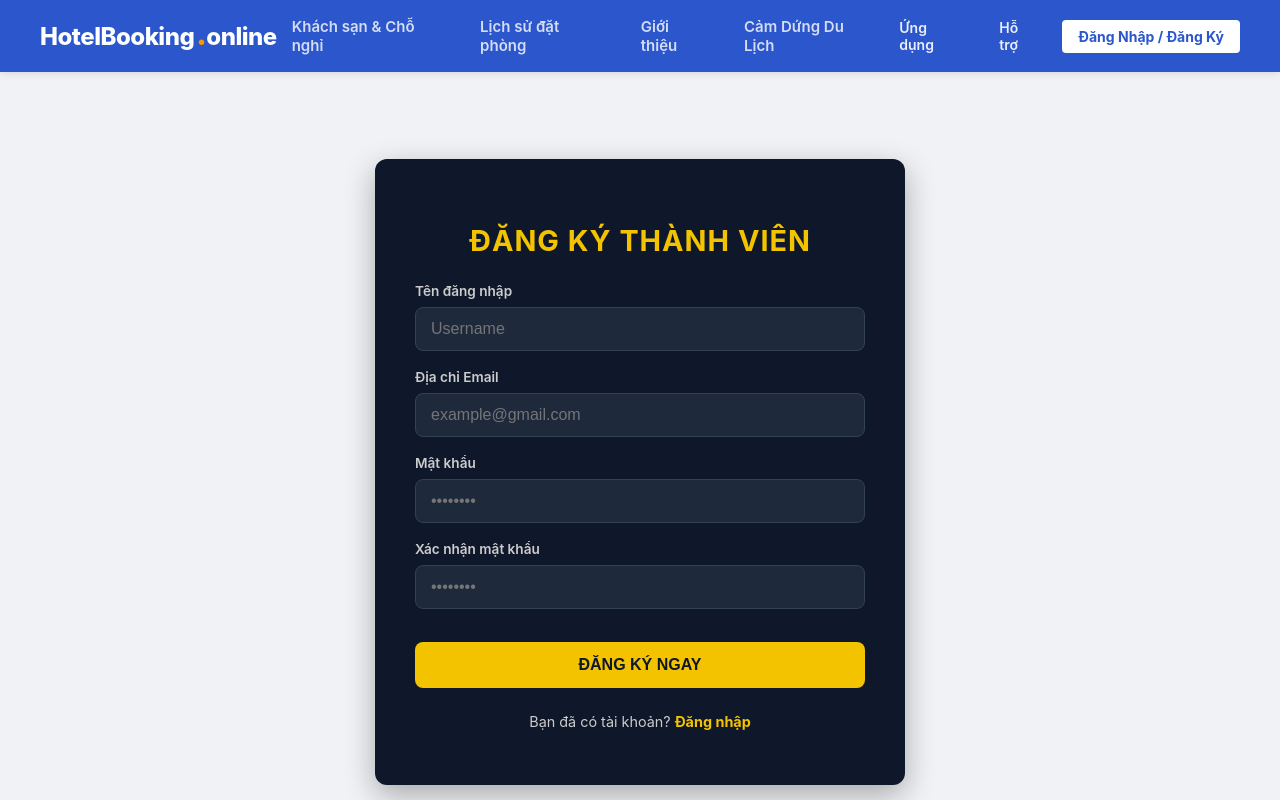
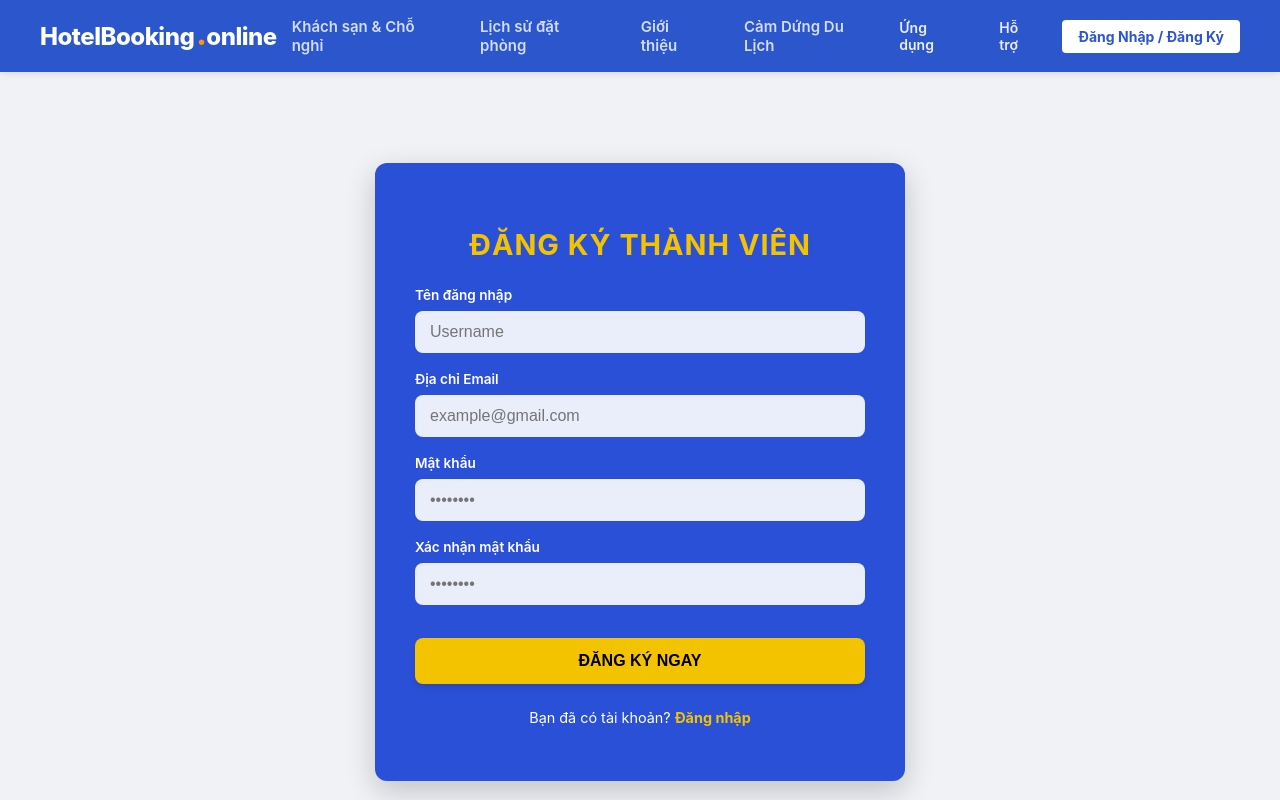
Before and after one commit to school4n/CDTT, a React (Create React App) app in the folder frontend/: page /register in a window 1280 px wide. Shown: the top 800 px of the page. Built offline with nearby package versions, Linux system fonts and the light colour scheme.

Commit message:
Update Register.js

```diff
--- a/frontend/src/pages/Register.js
+++ b/frontend/src/pages/Register.js
@@ -3,12 +3,12 @@ import { useNavigate, Link } from "react-router-dom";
 import axiosClient from "../api/config";
 import emailjs from '@emailjs/browser';
 
-// 🎨 LUXURY THEME COLORS
-const ROYAL_COLOR = "#f3c300";
-const DARK_BG = "#0f172a";
+// 🎨 CẬP NHẬT ĐỊNH NGHĨA STYLE MÀU XANH
+const ROYAL_COLOR = "#f3c300"; // Màu vàng nhấn
+const DARK_BLUE_BG = "#2b50d8"; // Màu xanh dương chủ đạo (khớp với ảnh bạn gửi)
 const LIGHT_BG = "#f0f2f5";
-const INPUT_BG = "#1e293b";
-const TEXT_COLOR = "#ccc";
+const INPUT_LIGHT_BG = "#e8f0fe"; // Màu nền input xanh nhạt khi focus
+const TEXT_WHITE = "#ffffff";
 
 const styles = {
     pageContainer: {
@@ -23,9 +23,9 @@ const styles = {
         width: '100%',
         maxWidth: '450px',
         padding: '40px',
-        backgroundColor: DARK_BG,
+        backgroundColor: DARK_BLUE_BG, // 🔵 Thay đổi từ DARK_BG sang xanh dương
         borderRadius: '12px',
-        boxShadow: '0 10px 30px rgba(0,0,0,0.3)',
+        boxShadow: '0 10px 30px rgba(0,0,0,0.2)',
         textAlign: 'center',
     },
     heading: {
@@ -41,7 +41,7 @@ const styles = {
         textAlign: 'left',
     },
     label: {
-        color: TEXT_COLOR,
+        color: TEXT_WHITE, // ⚪ Chuyển nhãn sang màu trắng để nổi bật trên nền xanh
         display: 'block',
         marginBottom: '8px',
         fontSize: '0.85rem',
@@ -51,9 +51,9 @@ const styles = {
         width: '100%',
         padding: '12px 15px',
         borderRadius: '8px',
-        border: '1px solid #334155',
-        backgroundColor: INPUT_BG,
-        color: '#fff',
+        border: 'none', // Bỏ viền để trông hiện đại hơn
+        backgroundColor: "rgba(255, 255, 255, 0.9)", // ⚪ Nền trắng mờ cho input
+        color: "#333", // Chữ trong input màu tối để dễ đọc
         fontSize: '1rem',
         boxSizing: 'border-box',
         outline: 'none',
@@ -62,26 +62,26 @@ const styles = {
         width: '100%',
         padding: '14px',
         backgroundColor: ROYAL_COLOR,
-        color: DARK_BG,
+        color: "#000",
         border: 'none',
         borderRadius: '8px',
         fontWeight: '800',
         cursor: 'pointer',
         fontSize: '1rem',
-        // ✅ FIX CSS WARNING: Tách biệt hoàn toàn marginTop và margin shorthand
         marginTop: '15px',
         marginLeft: '0px',
         marginRight: '0px',
         marginBottom: '0px',
         transition: 'all 0.3s ease',
+        boxShadow: '0 4px 6px rgba(0,0,0,0.1)'
     },
     linkText: {
         marginTop: '25px',
-        color: TEXT_COLOR,
+        color: TEXT_WHITE, // ⚪ Link màu trắng
         fontSize: '0.9rem'
     },
     errorText: {
-        color: '#f87171',
+        color: '#ffdad6', // Màu đỏ nhạt để dễ đọc trên nền xanh
         marginTop: '15px',
         fontSize: '0.9rem'
     }
```
